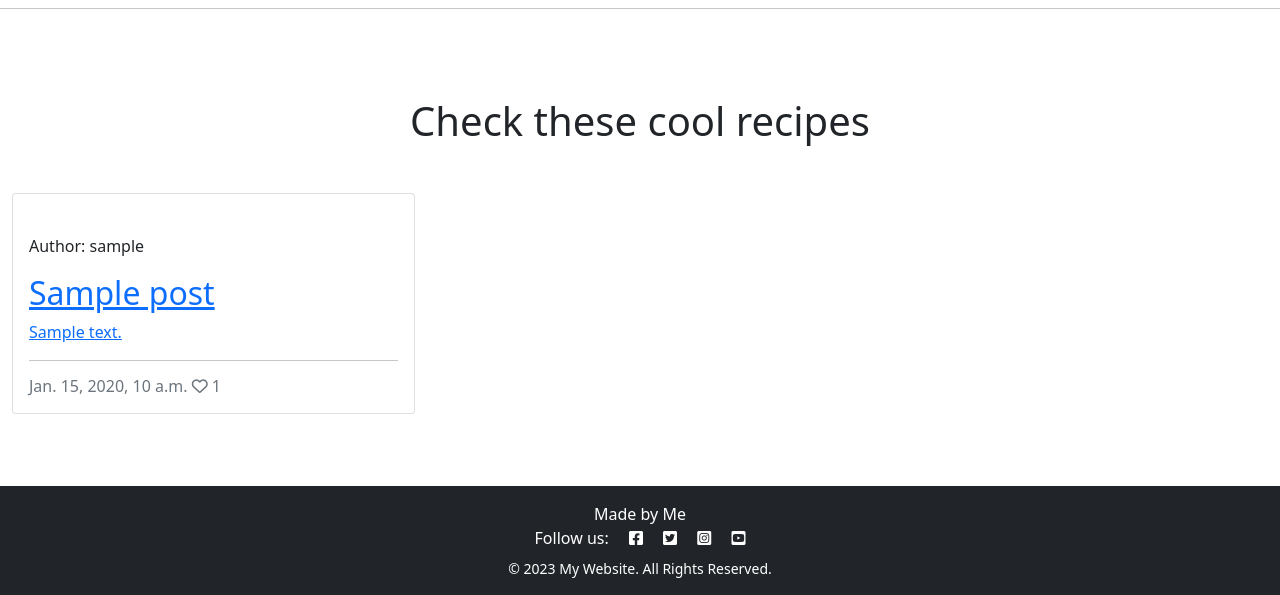
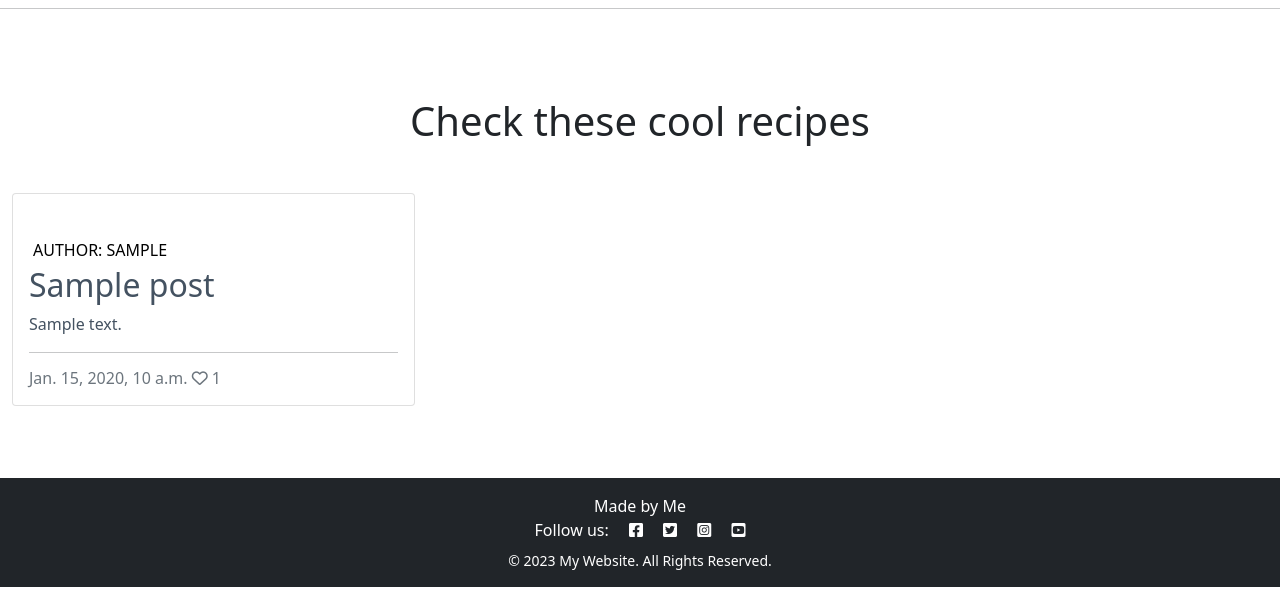
Before and after one commit to Vaidots/project-4, a Django app: page / in a window 1280 px wide. Shown: the part 460-1055 px from the top of the page. Run offline with Django 3.2, Linux system fonts and the light colour scheme; tables that the repository leaves empty hold one stand-in row (values such as "Sample post"); one stand-in notice (Sample message) is shown; some libraries are stand-ins or nearby versions.

Commit message:
updated, links,edit/delete button, added some css and recipes

```diff
--- a/static/css/style.css
+++ b/static/css/style.css
@@ -1,3 +1,16 @@
-body {
-   background-color: black
-    }
+
+.author {
+    color: black;
+    margin: 4px;
+    text-transform: uppercase;
+}
+
+.post-link {
+    text-decoration: none;
+    color: #445261;
+}
+
+.post-link:hover,
+.page-link {
+    color: #E84610;
+}
--- a/templates/base.html
+++ b/templates/base.html
@@ -19,7 +19,7 @@
     <link rel="stylesheet" href="https://cdnjs.cloudflare.com/ajax/libs/font-awesome/6.3.0/css/all.min.css" integrity="sha512-SzlrxWUlpfuzQ+pcUCosxcglQRNAq/DZjVsC0lE40xsADsfeQoEypE+enwcOiGjk/bSuGGKHEyjSoQ1zVisanQ==" crossorigin="anonymous" referrerpolicy="no-referrer" />
 
     <!--Css link-->
-    <script src="{% static 'css/style.css' %}"></script>
+    <link rel="stylesheet" href="{% static 'css/style.css' %}">
      <!-- JS Link -->
      <script src="{% static 'js/script.js' %}"></script>
 
@@ -72,7 +72,7 @@
       <div class="row">
         <div class="col-md-8 offset-md-2">
             {% for message in messages %}
-            <div class="alert {{ message.tags }} alert-dismissible fade show" id="msg" role="alert">
+            <div class="alert {{ message.tags }} alert-dismissible fade show alert-success" id="msg" role="alert">
                 {{ message | safe }}
                 <button type="button" class="btn-close" data-bs-dismiss="alert" aria-label="Close"></button>
             </div>
--- a/templates/index.html
+++ b/templates/index.html
@@ -18,7 +18,7 @@
             Add a new recipe
             <a
               class="btn btn-outline-dark rounded-pill btn-lg ml-2 my-2 my-lg-0"
-              href="#"
+              href="{% url 'add_recipe' %}"
               >Lets do this!</a
             >
           </div>
--- a/templates/post_detail.html
+++ b/templates/post_detail.html
@@ -11,10 +11,10 @@
 <div class="container">
     <div class="row">
         <div class="col-xl-4 offset-xl-8">
-          <a href="{% url 'post_update' post.slug %}" class="btn btn-signup m-1">(Edit)</a>
+          <a href="{% url 'post_update' post.slug %}" class="btn btn-secondary rounded-pill btn-lg ml-2 my-2 my-lg-0">Edit</a>
           <span>
-            <a class="action-btn btn btn-info" href="{% url 'delete_recipe' post.slug %}"
-                aria-label="delete-recipe">(Delete)
+            <a class="btn btn-danger rounded-pill btn-lg ml-2 my-2 my-lg-0" href="{% url 'delete_recipe' post.slug %}"
+                aria-label="delete-recipe">Delete
             </a>
         </span>
         </div>
```
